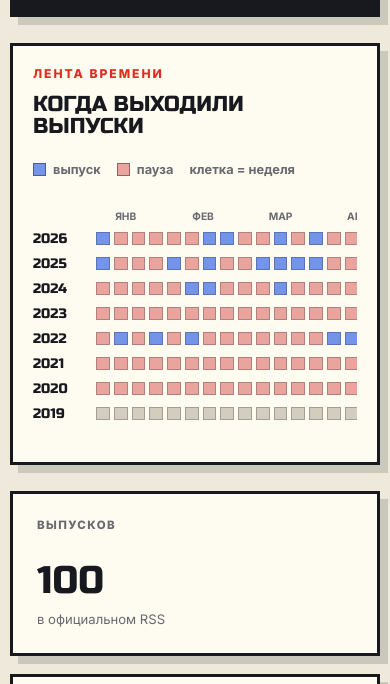
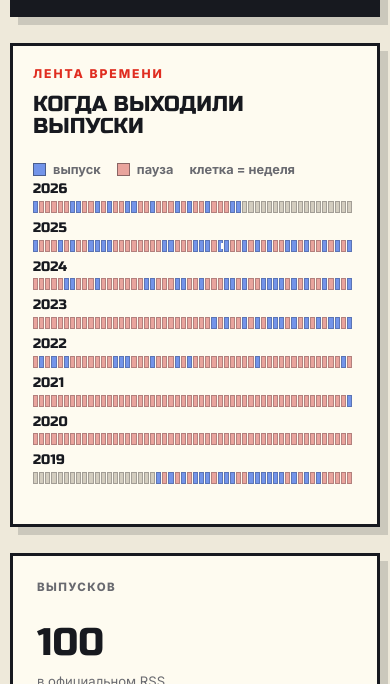
Before and after one commit to Halfgrosser/geekcity, a website: page index.html in a window 390 px wide. Shown: the part 648-1332 px from the top of the page. Drawn offline with Linux system fonts and the light colour scheme.

Commit message:
Fit calendar grid on mobile

```diff
--- a/styles.css
+++ b/styles.css
@@ -653,6 +653,41 @@ h2 {
   }
 }
 
+@media (max-width: 620px) {
+  .month-axis {
+    display: none;
+  }
+
+  .chart {
+    min-width: 0;
+  }
+
+  .chart-row {
+    grid-template-columns: minmax(0, 1fr);
+    gap: 5px;
+    min-width: 0;
+  }
+
+  .chart-year {
+    line-height: 1;
+  }
+
+  .weeks {
+    grid-template-columns: repeat(52, minmax(0, 1fr));
+    gap: 1px;
+  }
+
+  .week {
+    min-width: 3px;
+    height: 12px;
+    aspect-ratio: auto;
+  }
+
+  .week.is-selected {
+    outline-width: 2px;
+  }
+}
+
 @media (prefers-reduced-motion: reduce) {
   html {
     scroll-behavior: auto;
```
